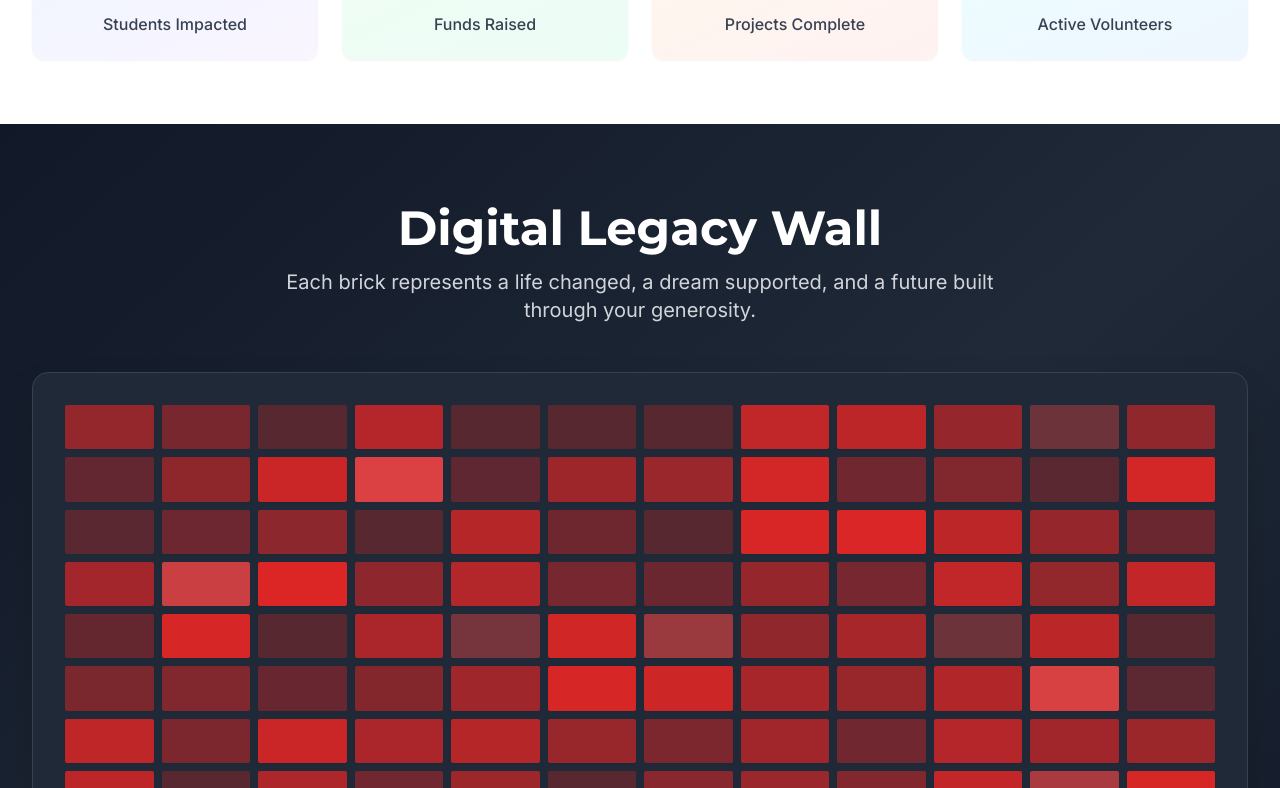
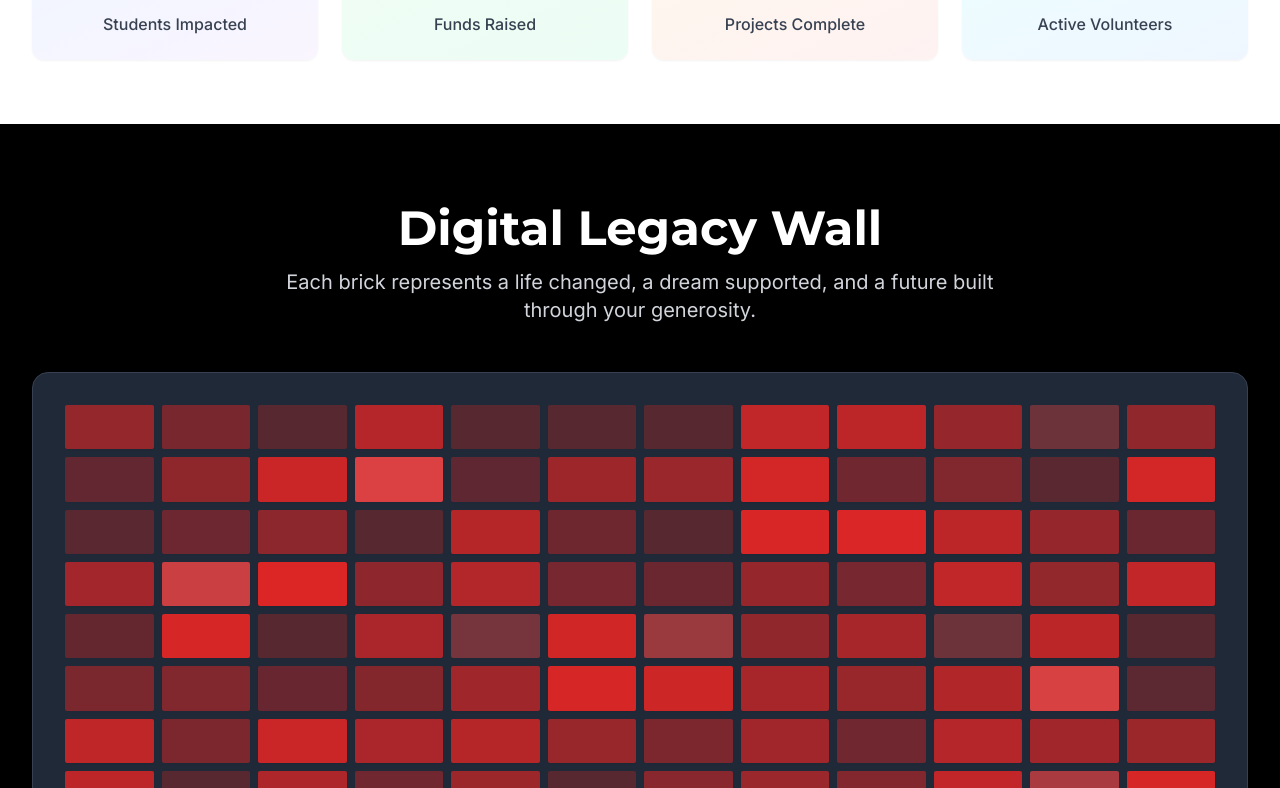
Before and after one commit to Timrex800/Earlington_Legacy_Initiative, a React (Vite) app: page / in a window 1280 px wide. Shown: the part 852-1640 px from the top of the page. Built offline with nearby package versions, Linux system fonts and the light colour scheme.

Commit message:
Add pastel particles to Digital Legacy Wall section

```diff
--- a/src/components/sections/LegacyWall.tsx
+++ b/src/components/sections/LegacyWall.tsx
@@ -1,4 +1,5 @@
 import { useMemo } from 'react';
+import ParticlesBackground from '../ui/ParticlesBackground';
 
 export default function LegacyWall() {
   // Deterministic generation of bricks
@@ -11,8 +12,10 @@ export default function LegacyWall() {
   }, []);
 
   return (
-    <section className="py-20 bg-gradient-to-br from-gray-900 via-gray-800 to-gray-900 text-white">
-      <div className="max-w-7xl mx-auto px-4 sm:px-6 lg:px-8">
+    <section className="relative py-20 bg-gradient-to-br from-gray-900 via-gray-800 to-gray-900 text-white overflow-hidden">
+      <ParticlesBackground />
+      <div className="absolute inset-0 bg-black opacity-60 z-0"></div>
+      <div className="relative z-10 max-w-7xl mx-auto px-4 sm:px-6 lg:px-8">
         <div className="text-center mb-12">
           <h2 className="text-4xl md:text-5xl font-bold mb-4">Digital Legacy Wall</h2>
           <p className="text-xl text-gray-300 max-w-3xl mx-auto">
```
